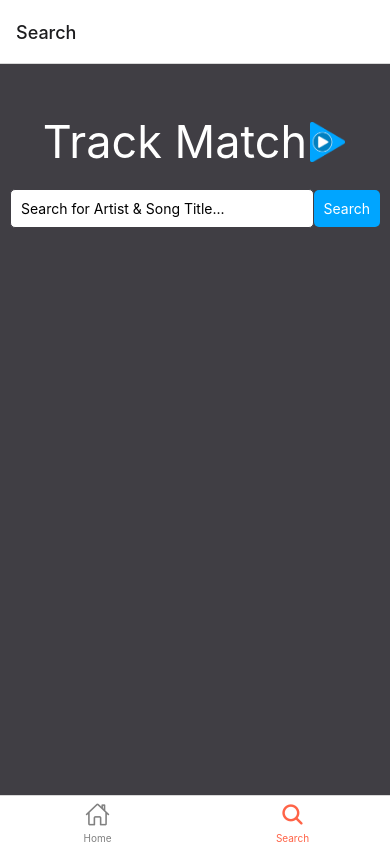
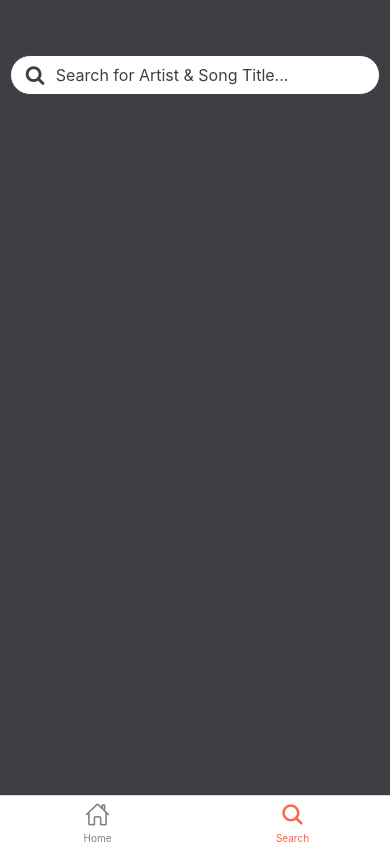
Before and after one commit to robertsolorzano/Track-Match-App, a React Native app: screen /Search in a window 390 px wide. Built offline with nearby package versions, Linux system fonts and the light colour scheme.

Commit message:
removed header text and header color, screen seemelss look accroess top now

```diff
--- a/App.js
+++ b/App.js
@@ -9,8 +9,8 @@ const Stack = createStackNavigator();
 const App = () => {
   return (
     <NavigationContainer>
-      <Stack.Navigator>
-        <Stack.Screen name="Root" component={BottomTabNavigator} options={{ headerShown: false }} />
+      <Stack.Navigator screenOptions={{ headerShown: false }}>
+        <Stack.Screen name="Root" component={BottomTabNavigator} />
       </Stack.Navigator>
     </NavigationContainer>
   );
--- a/app/components/SearchBar.jsx
+++ b/app/components/SearchBar.jsx
@@ -1,6 +1,6 @@
-// SearchBar.jsx
 import React from 'react';
-import { View, TextInput, TouchableOpacity, Text, StyleSheet } from 'react-native'; // Import necessary components
+import { View, TextInput, StyleSheet } from 'react-native';
+import Icon from 'react-native-vector-icons/FontAwesome'; // Import the Icon component
 
 const SearchBar = ({ searchText, setSearchText, onSearch }) => {
   return (
@@ -10,10 +10,16 @@ const SearchBar = ({ searchText, setSearchText, onSearch }) => {
         value={searchText}
         onChangeText={setSearchText}
         style={styles.searchInput}
+        returnKeyType="search" // Set the return key to "search"
+        onSubmitEditing={onSearch} // Trigger search when the search (return) key is pressed
       />
-      <TouchableOpacity onPress={onSearch} style={styles.searchButton}>
-        <Text style={styles.searchButtonText}>Search</Text>
-      </TouchableOpacity>
+      <Icon
+        name="search"
+        size={20}
+        color="#403e44"
+        style={styles.searchIcon}
+        onPress={onSearch} // Allow icon to be pressed to initiate search
+      />
     </View>
   );
 };
@@ -24,22 +30,29 @@ const styles = StyleSheet.create({
   searchContainer: {
     flexDirection: 'row',
     alignItems: 'center',
+    marginTop: 55,
     marginBottom: 20,
+    borderWidth: 1,
+    borderColor: '#403e44',
+    borderRadius: 24,
+    backgroundColor: '#fff',
+    width: '95%',
+    height: 40,
+    marginLeft: 'auto',
+    marginRight: 'auto',
   },
   searchInput: {
     flex: 1,
-    borderWidth: 1,
-    borderColor: '#403e44',
     padding: 10,
-    borderRadius: 5,
-    backgroundColor: '#fff',
+    paddingLeft: 45,
+    paddingRight: 45,
+    fontSize: 16,
+    color: '#403e44',
   },
-  searchButton: {
-    backgroundColor: '#00a5ff',
-    padding: 10,
-    borderRadius: 5,
-  },
-  searchButtonText: {
-    color: 'white',
+  searchIcon: {
+    position: 'absolute',
+    left: 10,
+    zIndex: 10,
+    paddingLeft: 5,
   },
 });
--- a/app/navigation/BottomTabNavigator.jsx
+++ b/app/navigation/BottomTabNavigator.jsx
@@ -1,4 +1,3 @@
-// BottomTabNavigator.jsx
 import React from 'react';
 import { createBottomTabNavigator } from '@react-navigation/bottom-tabs';
 import HomeScreen from '../screens/Homescreen';
@@ -25,10 +24,29 @@ const BottomTabNavigator = () => {
         },
         tabBarActiveTintColor: 'tomato',
         tabBarInactiveTintColor: 'gray',
+        headerShown: false, // Hide the header globally within the bottom tab navigator
       })}
     >
-      <Tab.Screen name="Home" component={HomeScreen} />
-      <Tab.Screen name="Search" component={MainScreen} />
+      <Tab.Screen
+        name="Home"
+        component={HomeScreen}
+        options={{
+          headerStyle: {
+            backgroundColor: '#403e44', // Set your preferred background color
+          },
+          headerTintColor: '403e44', // Set your preferred text color
+        }}
+      />
+      <Tab.Screen
+        name="Search"
+        component={MainScreen}
+        options={{
+          headerStyle: {
+            backgroundColor: '403e44', // Set your preferred background color
+          },
+          headerTintColor: '403e44', // Set your preferred text color
+        }}
+      />
       {/* <Tab.Screen name="My Songs" component={MySongsScreen} /> */}
     </Tab.Navigator>
   );
--- a/app/screens/Homescreen.jsx
+++ b/app/screens/Homescreen.jsx
@@ -1,11 +1,14 @@
 // HomeScreen.jsx
 import React from 'react';
-import { View, Text, Button, StyleSheet } from 'react-native';
+import { View, Text, Button, StyleSheet, Image } from 'react-native';
 
 const HomeScreen = ({ navigation }) => {
   return (
     <View style={styles.container}>
-      <Text style={styles.title}>Welcome to Track Match!</Text>
+      <View style={styles.headerContainer}>
+        <Text style={styles.title}>Track Match</Text>
+        <Image source={require('../assets/FullLogo_Transparent_NoBuffer.png')} style={styles.logo} />
+      </View>
       <Button
         title="Search Songs"
         onPress={() => navigation.navigate('Root', { screen: 'Search' })}
@@ -17,14 +20,23 @@ const HomeScreen = ({ navigation }) => {
 const styles = StyleSheet.create({
   container: {
     flex: 1,
+    backgroundColor: '#403e44',
+  },
+  headerContainer: {
+    flexDirection: 'row',
     alignItems: 'center',
-    justifyContent: 'center',
-    backgroundColor: '#403e44',
+    alignSelf: 'center',
+    marginTop: 280,
+    marginBottom: 20,
   },
   title: {
     color: '#fff',
-    fontSize: 24,
-    marginBottom: 20,
+    fontSize: 55,
+  },
+  logo: {
+    width: 40,
+    height: 40,
+    resizeMode: 'contain',
   },
 });
 
--- a/app/screens/MainScreen.jsx
+++ b/app/screens/MainScreen.jsx
@@ -49,11 +49,6 @@ const MainScreen  = () => {
 
   return (
     <View style={styles.container}>
-      <View style={styles.headerContainer}>
-        <Text style={styles.title}>Track Match</Text>
-        <Image source={require('../assets/FullLogo_Transparent_NoBuffer.png')} style={styles.logo} />
-      </View>
-
       <SearchBar
         searchText={searchText}
         setSearchText={setSearchText}
@@ -68,23 +63,6 @@ const styles = StyleSheet.create({
   container: {
     flex: 1,
     backgroundColor: '#403e44',
-    padding: 10,
-    paddingTop: 50,
-  },
-  headerContainer: {
-    flexDirection: 'row',
-    alignItems: 'center',
-    alignSelf: 'center',
-    marginBottom: 20,
-  },
-  title: {
-    color: '#fff',
-    fontSize: 45,
-  },
-  logo: {
-    width: 40,
-    height: 40,
-    resizeMode: 'contain',
   },
   resultTitle: {
     color: '#fff',
```
